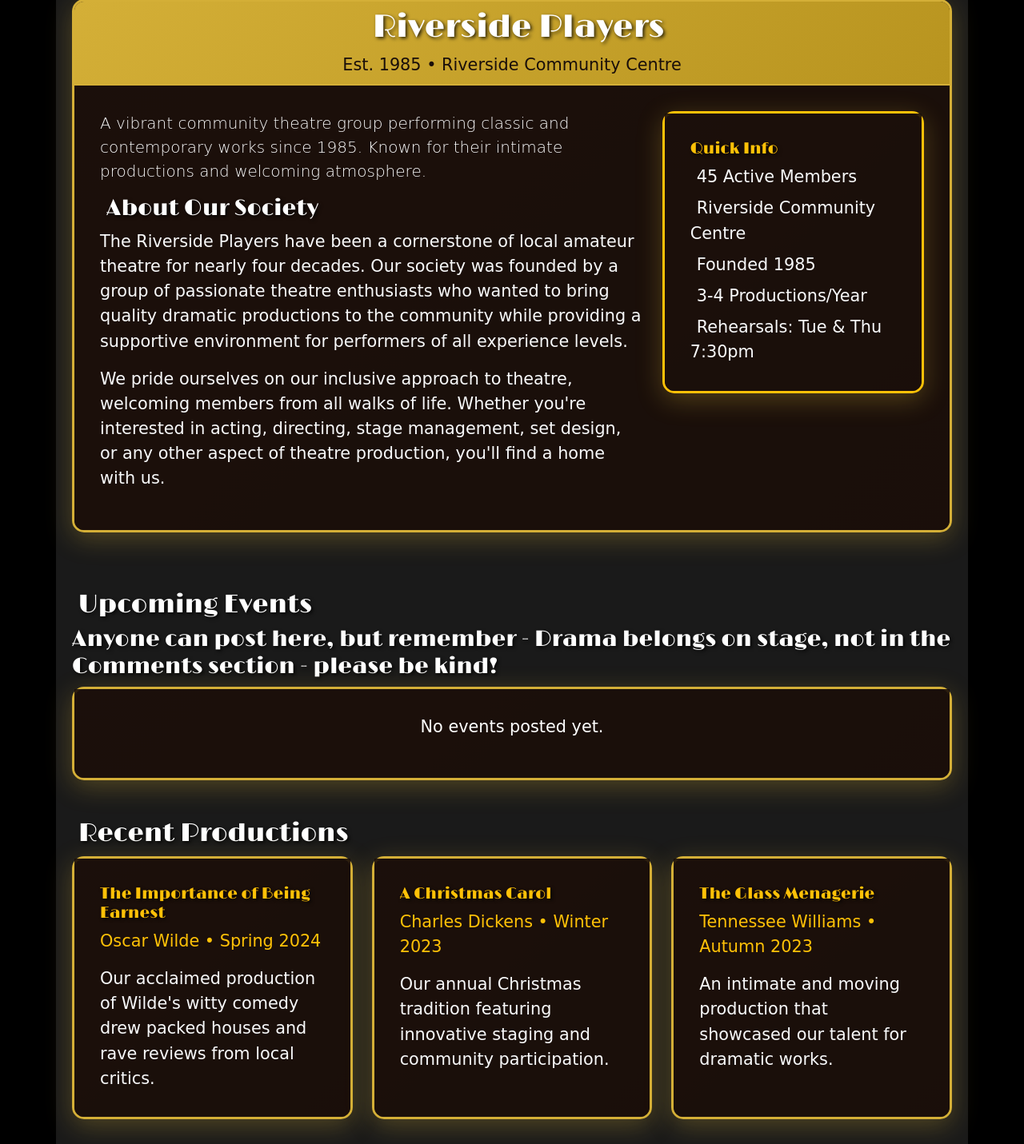
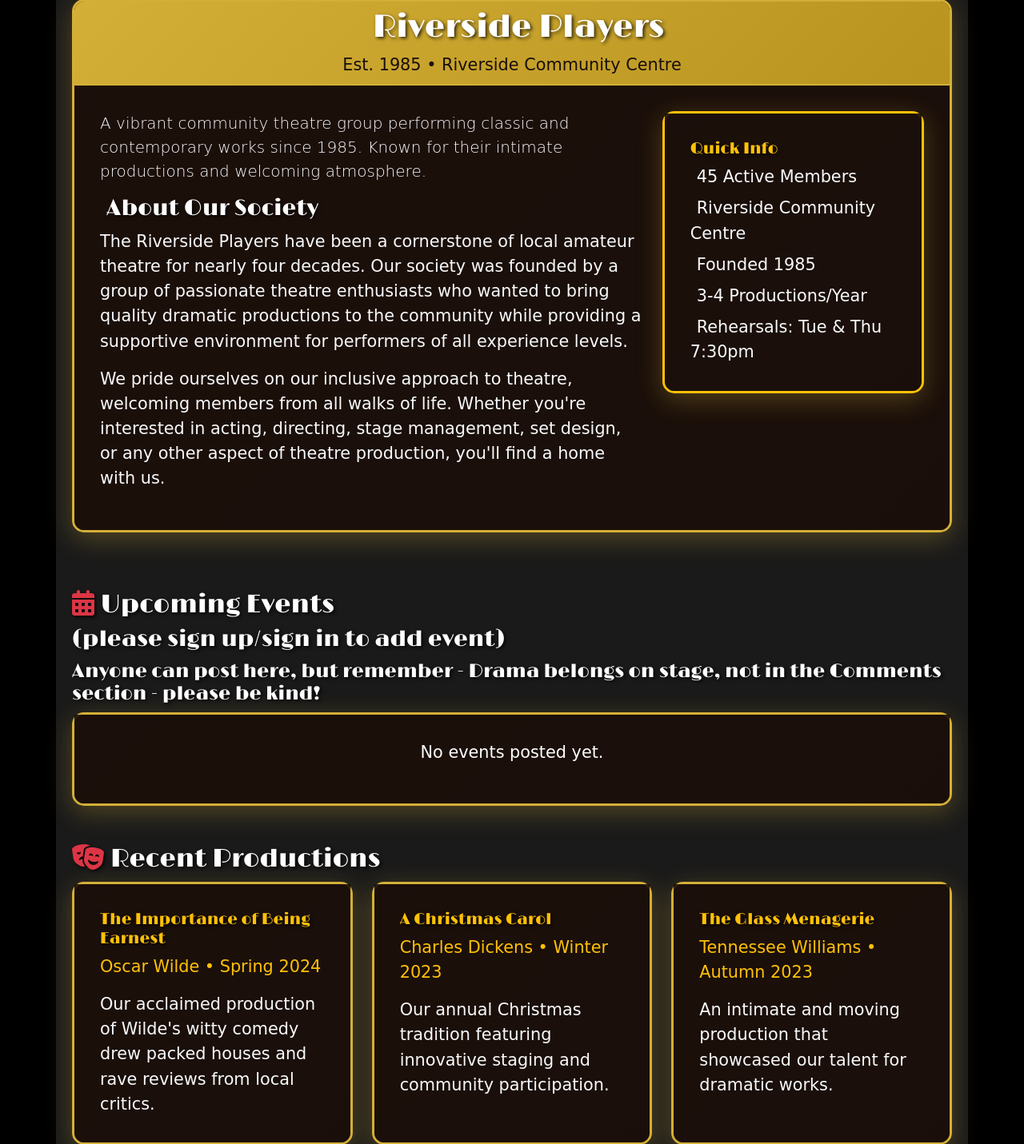
Before and after one commit to AndreaFitz/Capstone-Tada, a Django app: page /society/riverside-players/ in a window 1280 px wide. Shown: the part 685-2116 px from the top of the page at 80% size. Run offline with Django 5.2, Linux system fonts and the light colour scheme; data that the repository does not hold is empty; some web fonts are replaced.

Commit message:
add icons to Events and Recent Productions sections

```diff
--- a/blog/templates/blog/cats_theatre.html
+++ b/blog/templates/blog/cats_theatre.html
@@ -176,8 +176,8 @@
       <!-- Interactive Events Section -->
       <div class="row mb-5">
         <div class="col-12">
-          <h2><i class="fas fa-calendar-alt me-2 text-danger" aria-hidden="true"></i>Upcoming Events</h2>
-          <h3>Anyone can post here, but remember - Drama belongs on stage, not in the Comments section - please be kind!</h3>
+          <h2><i class="fas fa-calendar-alt me-2 text-danger" aria-hidden="true"></i>Upcoming Events</h2><h3>(please sign up/sign in to add event)</h3>
+          <h4>Anyone can post here, but remember - Drama belongs on stage, not in the Comments section - please be kind!</h4>
           <!-- Add New Event Form (Only for logged in users) -->
           {% if user.is_authenticated %}
           <div class="card mb-3">
--- a/blog/templates/blog/experimental_theatre_lab.html
+++ b/blog/templates/blog/experimental_theatre_lab.html
@@ -148,8 +148,8 @@
       <!-- Interactive Events Section -->
       <div class="row mb-5">
         <div class="col-12">
-          <h2><i class="fas fa-calendar-alt me-2 text-warning" aria-hidden="true"></i>Upcoming Experiments</h2>
-          <h3>Join our creative laboratory - share your innovative ideas and artistic visions!</h3>
+          <h2><i class="fas fa-calendar-alt me-2 text-danger" aria-hidden="true"></i>Upcoming Experiments</h2><h3>(please sign up/sign in to add experiment)</h3>
+          <h4>Join our creative laboratory - share your innovative ideas and artistic visions!</h4>
           <!-- Add New Event Form (Only for logged in users) -->
           {% if user.is_authenticated %}
           <div class="card mb-3">
--- a/blog/templates/blog/metropolitan_drama.html
+++ b/blog/templates/blog/metropolitan_drama.html
@@ -154,8 +154,8 @@
       <!-- Interactive Events Section -->
       <div class="row mb-5">
         <div class="col-12">
-          <h2><i class="facalendar-alt me-2 text-warning" aria-hidden="true"></i>Upcoming Events</h2>
-          <h3>Anyone can post here, but remember - Drama belongs on stage, not in the Comments section - please be kind!</h3>
+          <h2><i class="fas fa-calendar-alt me-2 text-danger" aria-hidden="true"></i>Upcoming Events</h2><h3>(please sign up/sign in to add event)</h3>
+          <h4>Anyone can post here, but remember - Drama belongs on stage, not in the Comments section - please be kind!</h4>
           <!-- Add New Event Form (Only for logged in users) -->
           {% if user.is_authenticated %}
           <div class="card mb-3">
@@ -304,7 +304,7 @@
       <!-- Productions Section -->
       <div class="row mb-5">
         <div class="col-12">
-          <h2><i class="fatheatre me-2 text-warning" aria-hidden="true"></i>Recent Productions</h2>
+          <h2><i class="fas fa-theater-masks me-2 text-danger" aria-hidden="true"></i>Recent Productions</h2>
           <div class="row">
             <div class="col-md-4 mb-3">
               <div class="card h-100">
--- a/blog/templates/blog/riverside_players.html
+++ b/blog/templates/blog/riverside_players.html
@@ -154,8 +154,8 @@
       <!-- Interactive Events Section -->
       <div class="row mb-5">
         <div class="col-12">
-          <h2><i class="facalendar-alt me-2 text-warning" aria-hidden="true"></i>Upcoming Events</h2>
-          <h3>Anyone can post here, but remember - Drama belongs on stage, not in the Comments section - please be kind!</h3>
+          <h2><i class="fas fa-calendar-alt me-2 text-danger" aria-hidden="true"></i>Upcoming Events</h2><h3>(please sign up/sign in to add event)</h3>
+          <h4>Anyone can post here, but remember - Drama belongs on stage, not in the Comments section - please be kind!</h4>
           <!-- Add New Event Form (Only for logged in users) -->
           {% if user.is_authenticated %}
           <div class="card mb-3">
@@ -304,7 +304,7 @@
       <!-- Productions Section -->
       <div class="row mb-5">
         <div class="col-12">
-          <h2><i class="fatheatre me-2 text-warning" aria-hidden="true"></i>Recent Productions</h2>
+          <h2><i class="fas fa-theater-masks me-2 text-danger" aria-hidden="true"></i>Recent Productions</h2>
           <div class="row">
             <div class="col-md-4 mb-3">
               <div class="card h-100">
```
